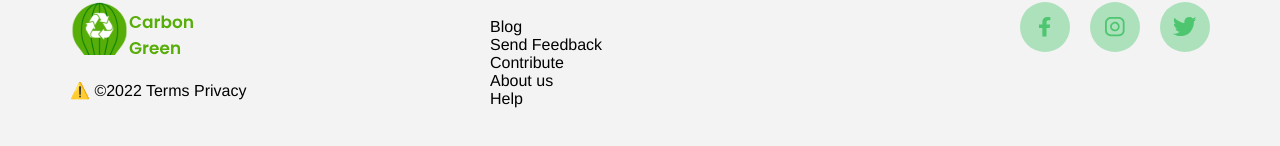
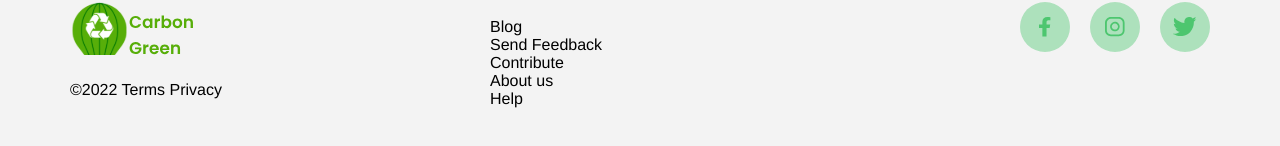
Before and after one commit to lalidiaz/WWC-Social-Good-2022, a React (Create React App) app: page /sign-in in a window 1280 px wide. Shown: the part 508-654 px from the top of the page. Built offline with nearby package versions, Linux system fonts and the light colour scheme.

Commit message:
feat(web): removal icon

```diff
--- a/src/styles/Form.scss
+++ b/src/styles/Form.scss
@@ -18,11 +18,6 @@ h1 {
 .form {
   max-width: 400px;
   margin: 0 auto;
-}
-
-p::before {
-  display: inline;
-  content: "⚠️ ";
 }
 
 textarea,
```
